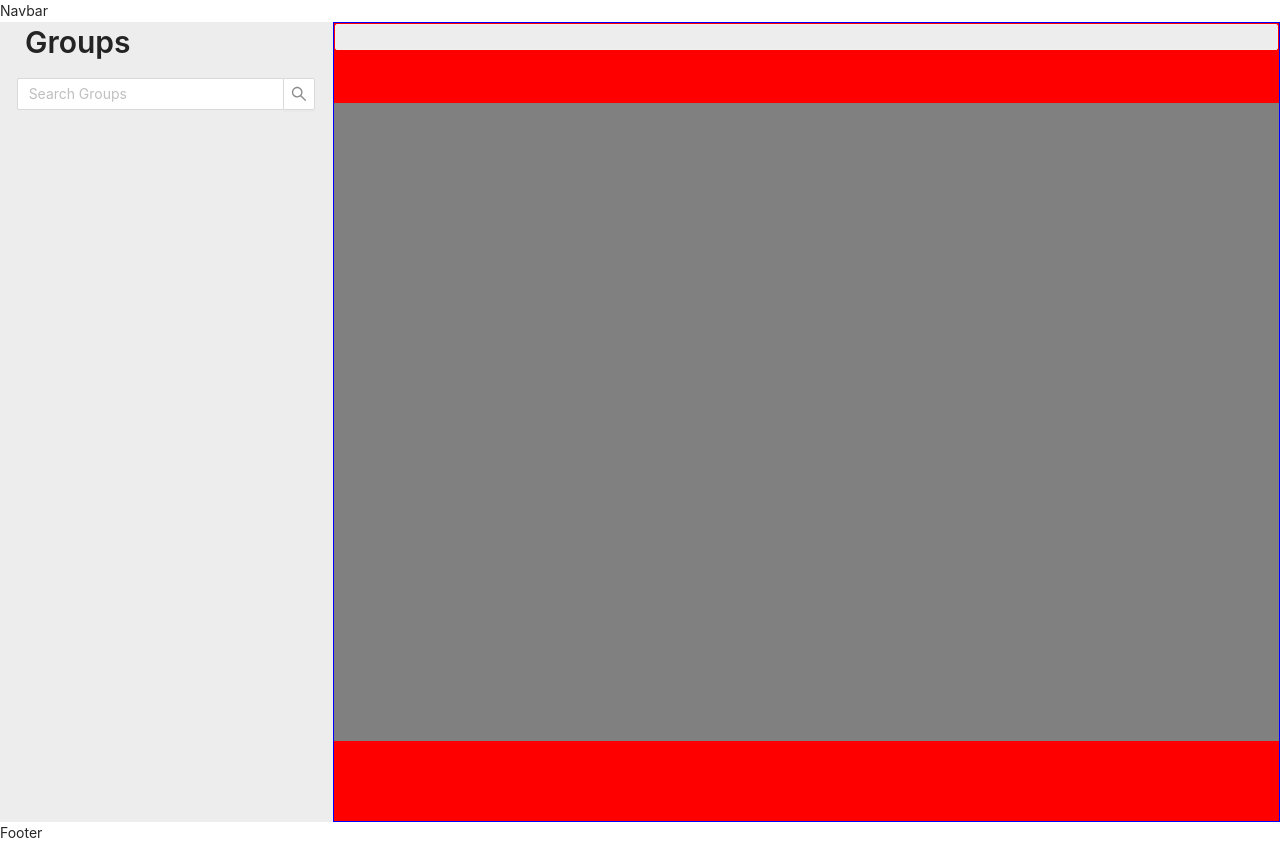
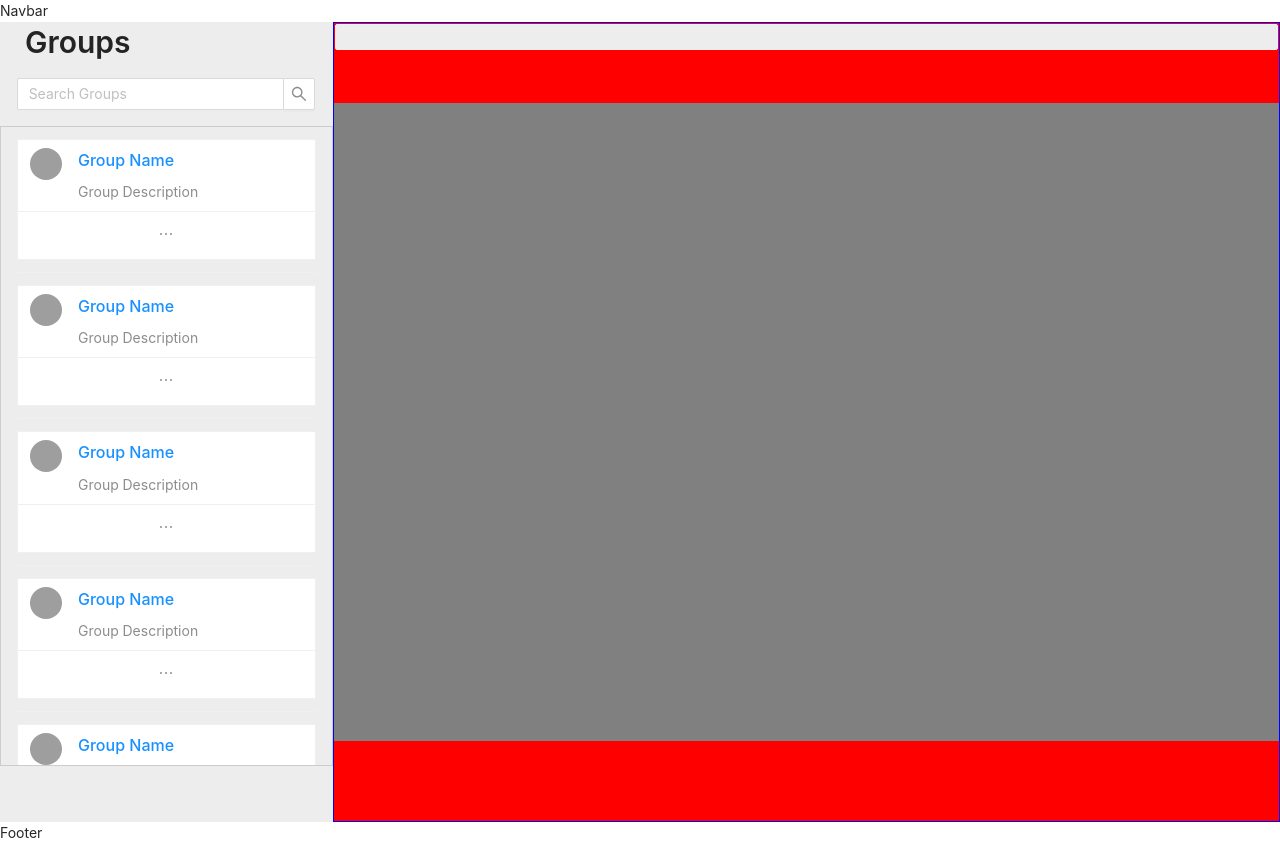
Before and after one commit to agiledev-students-fall2022/final-project-team-almaal, a React (Create React App) app in the folder front-end/: page /groups in a window 1280 px wide. Built offline with nearby package versions, Linux system fonts and the light colour scheme; grey boxes are pictures that could not be loaded.

Commit message:
Scrollable List Component Added

```diff
--- a/front-end/src/components/GroupsSideNavigationBar.jsx
+++ b/front-end/src/components/GroupsSideNavigationBar.jsx
@@ -1,6 +1,6 @@
 import React, { useState } from 'react';
-import "antd/dist/antd.css";
 import { Avatar, Layout, Typography, Input, Card, Button, List, Modal, Divider, Skeleton, Popover } from 'antd';
+import { EllipsisOutlined } from '@ant-design/icons';
 import InfiniteScroll from 'react-infinite-scroll-component';
 import styles from '../routes/Groups.module.css';
 
@@ -10,12 +10,25 @@ const { Search } = Input;
 const { Meta } = Card;
 
 
+function groupSettings(){
+    return;
+}
+
 function find(){
     return;
 }
 
+const content = (
+    <div style={{display:'block'}}>
+      <Button style={{width:'100%'}} type="text">Group Info</Button>
+      <br/>
+      <Button style={{width:'100%'}} type="text">Remove Group</Button>
+    </div>
+);
 
 const GroupsSideNavigationBar = () => {
+    const [searchItem, setItem] = useState('');
+    const [showCard, setShowCard] = useState(false);
     return (
     <Sider width={'26%'} className={styles.siteLayoutBackground}>
 
@@ -29,7 +42,75 @@ const GroupsSideNavigationBar = () => {
                 placeholder="Search Groups"
                 allowClear
                 onSearch={find}
+                onChange={(event) => {
+                setItem(event.target.value);
+                }}
+                onFocus={(event) => setShowCard(true)}
+                onBlur={(event) => setShowCard(false)}
             />
+            {
+                searchItem !== '' && showCard && <Card className={styles.card}>
+                    {[1, 2, 3].map(key => {
+                        return <p key={key}> {searchItem} </p>;
+                    })}
+                </Card>
+            }
+
+        </>
+
+        <>
+        <div id="scrollableDiv"
+            style={{
+                width:'100%',
+                marginTop:"5%",
+                height: "80%",
+                overflow: 'auto',
+                padding: '0 16px',
+                border: '1px solid rgba(140, 140, 140, 0.35)',
+            }}
+        >
+            <InfiniteScroll
+            dataLength={5}
+            next={10}
+            hasMore={5 < 10}
+            loader={
+                <Skeleton
+                avatar
+                paragraph={{
+                    rows: 1,
+                }}
+                active
+            />
+            }
+            endMessage={<Divider plain>It is all, nothing more 🤐</Divider>}
+            scrollableTarget="scrollableDiv"
+            >
+            <List
+                dataSource={[1,2,3,4,5]}
+                renderItem={() => (
+                <List.Item>
+                <Card
+                    hoverable
+                    size='small'
+                    style={{width:350}}
+                    actions={
+                    [<Popover placement="bottomRight" content={content} trigger="click">
+                        <EllipsisOutlined key="ellipsis" onClick={groupSettings}/>
+                    </Popover> ]
+                    }
+                >
+                    <Meta
+                    onClick={()=>alert("Clicked!")}
+                    avatar={<Avatar src= 'https://upload.wikimedia.org/wikipedia/commons/8/89/Portrait_Placeholder.png' />}
+                    title={<a href="./">Group Name</a>}
+                    description='Group Description'
+                    />
+                </Card>
+                </List.Item>
+            )}
+            />
+            </InfiniteScroll>
+        </div>
         </>
     </Sider>
     )
```
Lines whose indentation alone changed are shown as unchanged.
